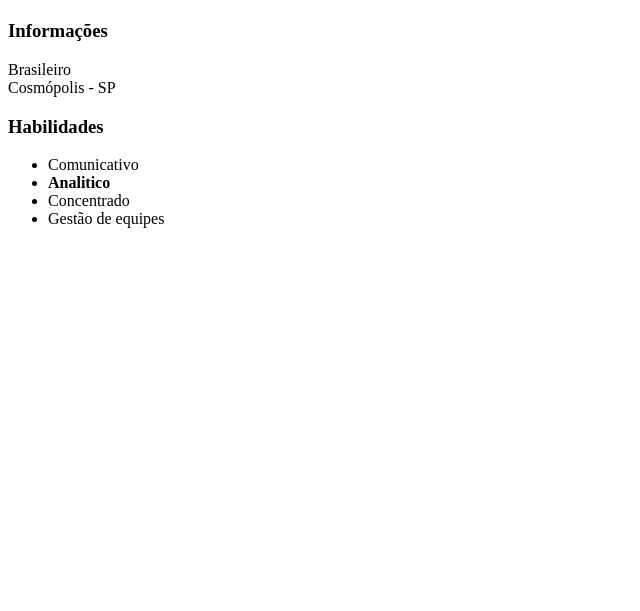
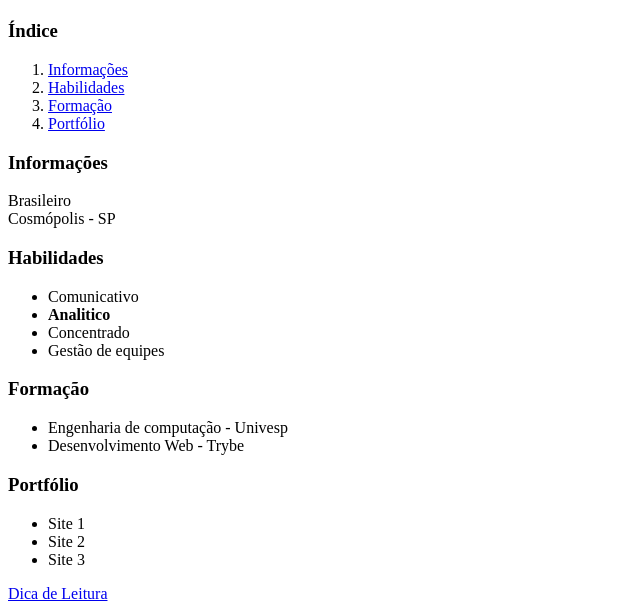
Before and after one commit to eduardoputinatti/portfolio, a plain HTML site: page index.html in a window 1280 px wide. Shown: the part 337-948 px from the top of the page, without its empty margins (0-640 px from the left). Before the commit the page ends 800 px from the top, so only its background shows below. Drawn offline with Linux system fonts and the light colour scheme.

Commit message:
inclusao do indice

```diff
--- a/index.html
+++ b/index.html
@@ -5,19 +5,41 @@
     <meta name="viewport" content="width=device-width, initial-scale=1.0">
     <title>Portfólio Luiz Putinatti</title>
 </head>
+<style>
+
+</style>
 <body>
     <h1>Luiz Eduardo Borges Putinatti</h1>
     <img src="WhatsApp Image 2021-01-23 at 00.26.21.jpeg" alt="foto de Luiz Putinatti" width="200px">
-<h3>Informações</h3>
+    <h3>Índice</h3>
+    <ol>
+        <li><a href="informação"> Informações</a></li>
+        <li><a href="habilidade"> Habilidades</a></li>
+        <li><a href="formação"> Formação</a></li>
+        <li><a href="portfolio"> Portfólio</a></li>
+    </ol>
+    <h3 id="informação">Informações</h3>
     <p> Brasileiro <br>
         Cosmópolis - SP</p>
-<h3>Habilidades</h3>
+    <h3 id="habilidade">Habilidades</h3>
     <ul>
       <li>Comunicativo</li>
       <li><strong>Analitico</strong> </li>
       <li>Concentrado</li>
       <li>Gestão de equipes</li>
     </ul>
+    <h3 id="formação">Formação</h3>
+    <ul>
+        <li>Engenharia de computação - Univesp</li>
+        <li>Desenvolvimento Web - Trybe</li>
+    </ul>
+    <h3 id="portfolio">Portfólio</h3>
+    <ul>
+        <li>Site 1</li>
+        <li>Site 2</li>
+        <li>Site 3</li>
+    </ul>
+    <a href="http://www.pauliniaguiase.com.br/" target="_blank">Dica de Leitura</a>
 
 </body>
 </html>
```
Lines whose indentation alone changed are shown as unchanged.
